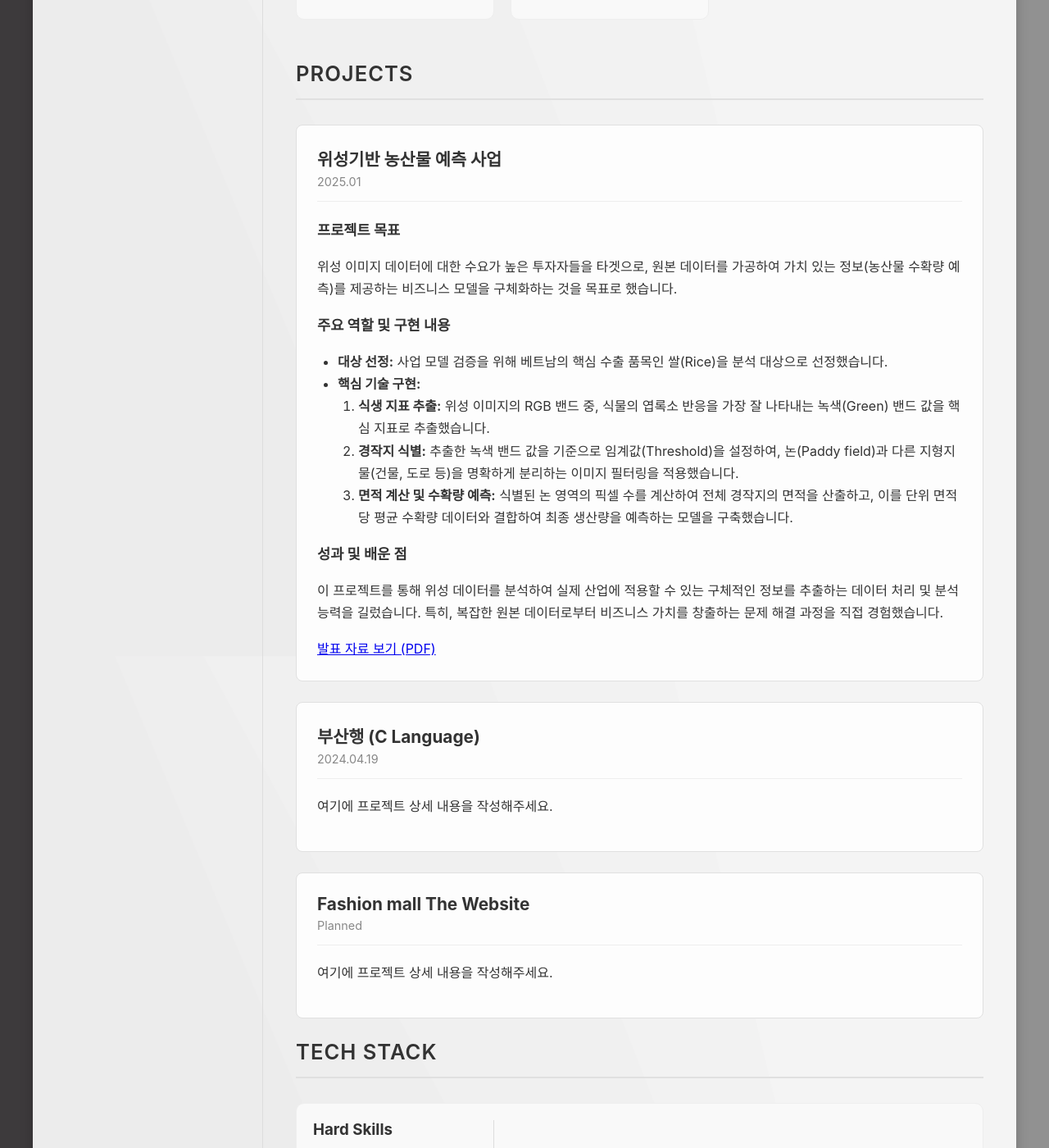
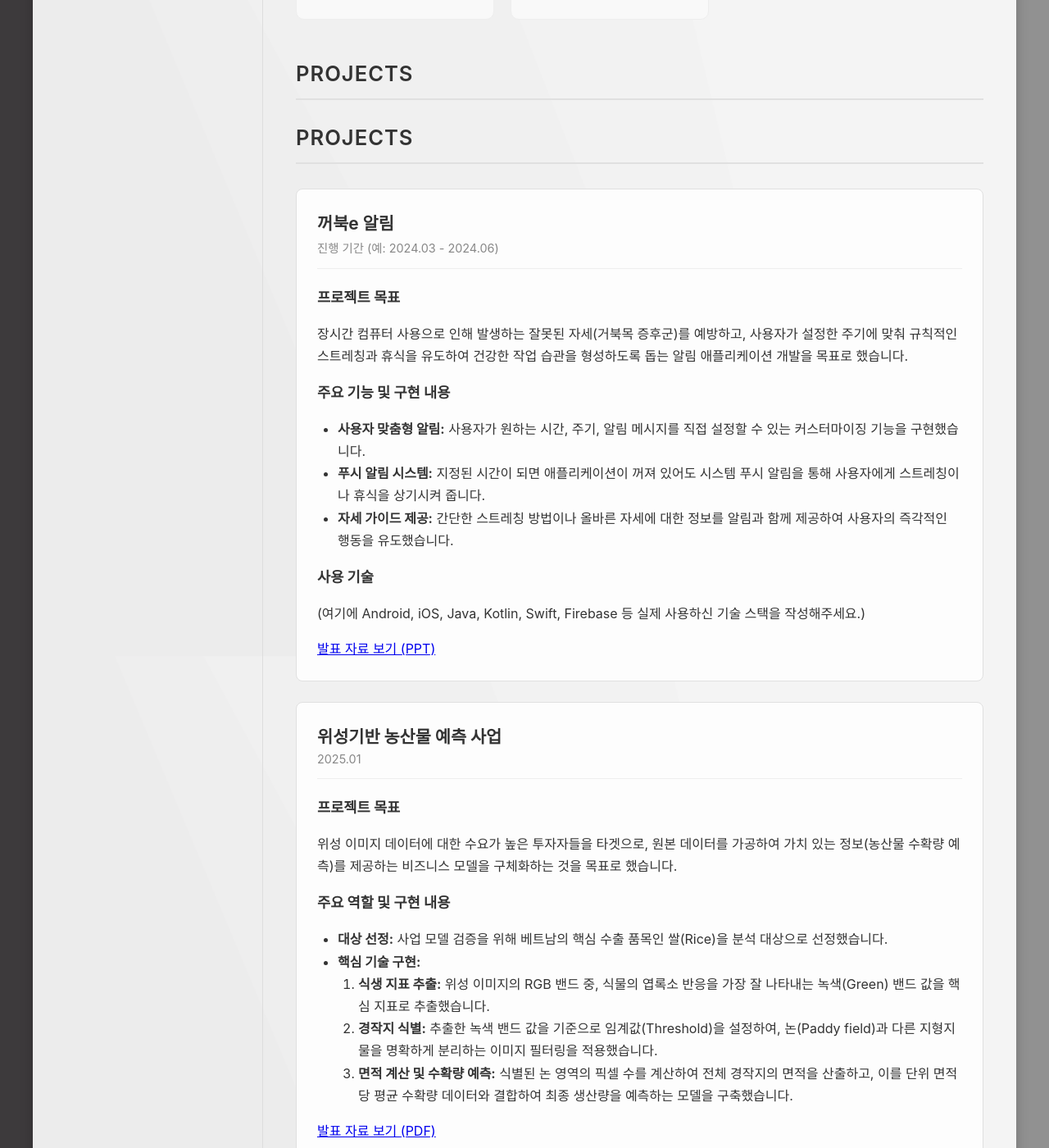
Before and after one commit to Leegaeune/Leegaeune.github.io, a Jekyll site: the page built from index.md, in a window 1280 px wide and 1400 px high, scrolled down 1000 px. Shown: the whole window at 82% size. Built offline with Jekyll 4.4.1, drawn with Linux system fonts in a browser that asks for light colours.

Commit message:
Update index.md

```diff
--- a/index.md
+++ b/index.md
@@ -70,7 +70,34 @@ title: Home
 
 <section class="projects-section">
 
-  <!-- 프로젝트 1: 위성기반 농산물 예측 사업 -->
+<h2 class="section-title">Projects</h2>
+
+<section class="projects-section">
+
+  <!-- 프로젝트 1: 꺼북e 알림 (새로 추가) -->
+  <div class="project-card">
+    <h3>꺼북e 알림</h3>
+    <p class="project-period">진행 기간 (예: 2024.03 - 2024.06)</p>
+    <div class="project-content">
+      <h4>프로젝트 목표</h4>
+      <p>
+        장시간 컴퓨터 사용으로 인해 발생하는 잘못된 자세(거북목 증후군)를 예방하고, 사용자가 설정한 주기에 맞춰 규칙적인 스트레칭과 휴식을 유도하여 건강한 작업 습관을 형성하도록 돕는 알림 애플리케이션 개발을 목표로 했습니다.
+      </p>
+      <h4>주요 기능 및 구현 내용</h4>
+      <ul>
+        <li><b>사용자 맞춤형 알림:</b> 사용자가 원하는 시간, 주기, 알림 메시지를 직접 설정할 수 있는 커스터마이징 기능을 구현했습니다.</li>
+        <li><b>푸시 알림 시스템:</b> 지정된 시간이 되면 애플리케이션이 꺼져 있어도 시스템 푸시 알림을 통해 사용자에게 스트레칭이나 휴식을 상기시켜 줍니다.</li>
+        <li><b>자세 가이드 제공:</b> 간단한 스트레칭 방법이나 올바른 자세에 대한 정보를 알림과 함께 제공하여 사용자의 즉각적인 행동을 유도했습니다.</li>
+      </ul>
+      <h4>사용 기술</h4>
+      <p>
+        (여기에 Android, iOS, Java, Kotlin, Swift, Firebase 등 실제 사용하신 기술 스택을 작성해주세요.)
+      </p>
+      <a href="https://docs.google.com/presentation/d/1Nt_g4vc9zItP85qGIRyGzrPEKoY7fcYB/edit?usp=sharing&ouid=111937066271731398205&rtpof=true&sd=true" class="project-link" target="_blank" rel="noopener noreferrer">발표 자료 보기 (PPT)</a>
+    </div>
+  </div>
+
+  <!-- 프로젝트 2: 위성기반 농산물 예측 사업 -->
   <div class="project-card">
     <h3>위성기반 농산물 예측 사업</h3>
     <p class="project-period">2025.01</p>
@@ -85,28 +112,18 @@ title: Home
         <li><b>핵심 기술 구현:</b>
           <ol>
             <li><b>식생 지표 추출:</b> 위성 이미지의 RGB 밴드 중, 식물의 엽록소 반응을 가장 잘 나타내는 녹색(Green) 밴드 값을 핵심 지표로 추출했습니다.</li>
-            <li><b>경작지 식별:</b> 추출한 녹색 밴드 값을 기준으로 임계값(Threshold)을 설정하여, 논(Paddy field)과 다른 지형지물(건물, 도로 등)을 명확하게 분리하는 이미지 필터링을 적용했습니다.</li>
+            <li><b>경작지 식별:</b> 추출한 녹색 밴드 값을 기준으로 임계값(Threshold)을 설정하여, 논(Paddy field)과 다른 지형지물을 명확하게 분리하는 이미지 필터링을 적용했습니다.</li>
             <li><b>면적 계산 및 수확량 예측:</b> 식별된 논 영역의 픽셀 수를 계산하여 전체 경작지의 면적을 산출하고, 이를 단위 면적당 평균 수확량 데이터와 결합하여 최종 생산량을 예측하는 모델을 구축했습니다.</li>
           </ol>
         </li>
       </ul>
-      <h4>성과 및 배운 점</h4>
-      <p>
-        이 프로젝트를 통해 위성 데이터를 분석하여 실제 산업에 적용할 수 있는 구체적인 정보를 추출하는 데이터 처리 및 분석 능력을 길렀습니다. 특히, 복잡한 원본 데이터로부터 비즈니스 가치를 창출하는 문제 해결 과정을 직접 경험했습니다.
-      </p>
-      <a href="https://drive.google.com/file/d/1nLE5Om-Nx4JHlmjOkynoXXGHAs4KOjr5/view?usp=sharing" class="project-link" target="_blank" rel="noopener noreferrer">발표 자료 보기 (PDF)</a>
-
+      <a href="/Cansat3.pdf" class="project-link" target="_blank" rel="noopener noreferrer">발표 자료 보기 (PDF)</a>
     </div>
   </div>
 
-  <!-- 프로젝트 2: 부산행(C Language) -->
-  <div class="project-card">
-    <h3>부산행 (C Language)</h3>
-    <p class="project-period">2024.04.19</p>
-    <div class="project-content">
-      <p>여기에 프로젝트 상세 내용을 작성해주세요.</p>
-    </div>
-  </div>
+  <!-- 여기에 나머지 프로젝트들을 같은 형식으로 추가하면 됩니다. -->
+
+</section>
 
   <!-- 프로젝트 3: Fashion mall The Website -->
   <div class="project-card">
```
